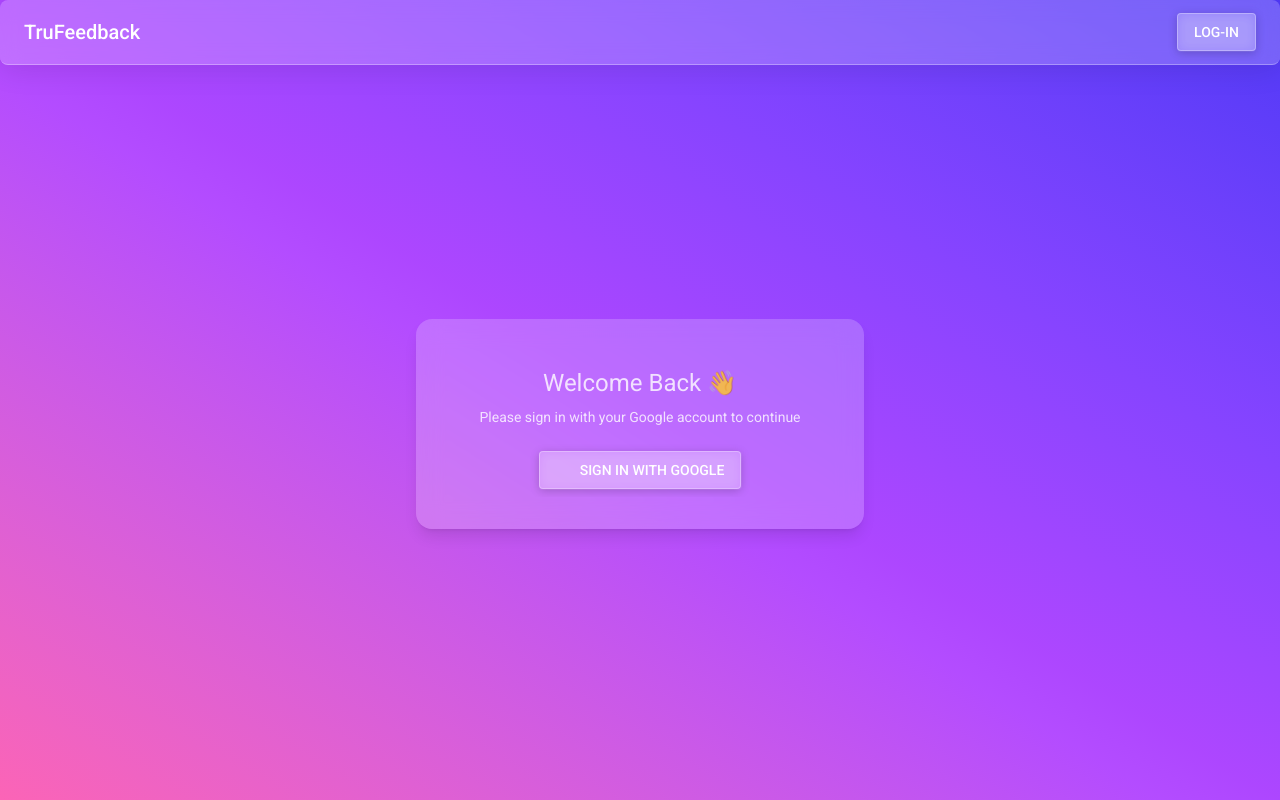
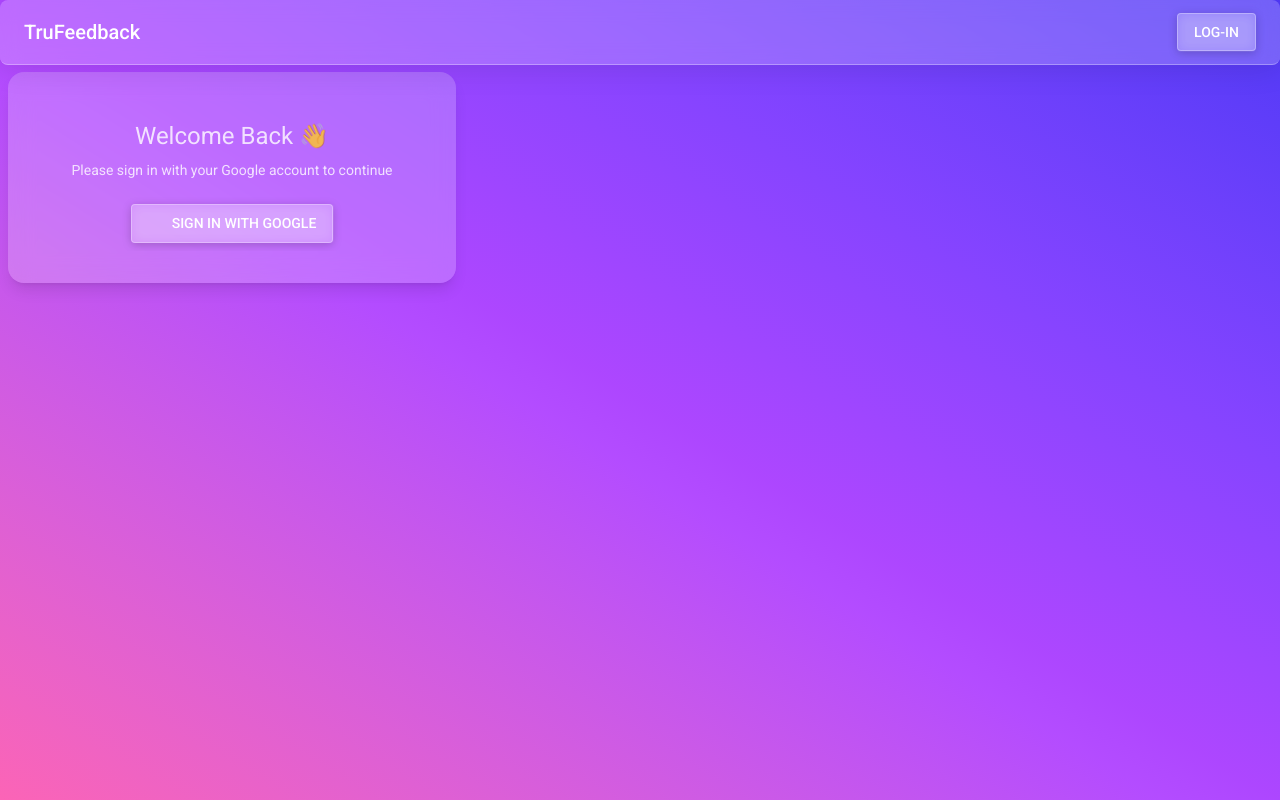
Before and after one commit to Rohan-Pise/TruFeedback, a Next.js app: page / in a window 1280 px wide. Built offline with nearby package versions, Linux system fonts and the light colour scheme; no server answers; some icons are missing; what @mui/material-nextjs would draw is missing.

Commit message:
changed the page.jsx file removed useEffect

```diff
--- a/src/app/page.jsx
+++ b/src/app/page.jsx
@@ -9,34 +9,17 @@ import { useEffect } from "react";
 import Animation from "../Components/SkeletonAnimation"
 
 export default function Home() {
-    const router = useRouter();
-  const {data:session,status} = useSession();
+  const router = useRouter();
+  const { data: session, status } = useSession();
 
-  useEffect(()=>{
-    console.log("Session status: " , status , session);
-    if(status === "authenticated"){
-      router.replace("/Dashboard");
-    }
-  },[status,session,router])
+  if (status === "loading") {
+    return <Animation />; // show skeleton while session loads
+  }
 
-  return (
-    <div  >
+  if (status === "authenticated") {
+    router.replace("/Dashboard"); // redirect
+    return null; // don't render anything while redirecting
+  }
 
-       <main className="container mx-auto flex flex-col justify-center  h-[90vh] ">
-         {/* <h1 className="container mx-auto bg-white/20 backdrop-blur-md rounded-2xl p-6 shadow-lg text-center text-white opacity-90 font-bold text-2xl max-w-3xl">
-          Welcome to TruFeedback – A convenient platform to receive anonymous
-          feedback & messages
-        </h1> */}
-        <div className="">
-          <Box
-   display="flex"
-   justifyContent='center'
-   alignItems='center'
-   >
-        {status === "loading" ? (<Animation/>):(<LoginCard/>)}
-        </Box>
-        </div>
-       </main>
-    </div>
-  );
+  return <LoginCard />; // show login if not authenticated
 }
```
